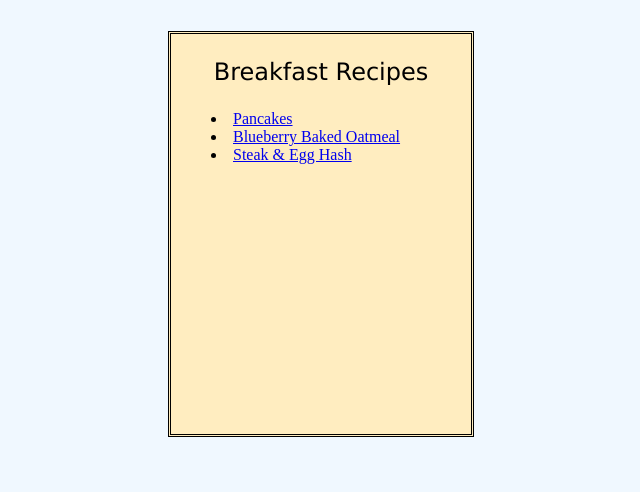
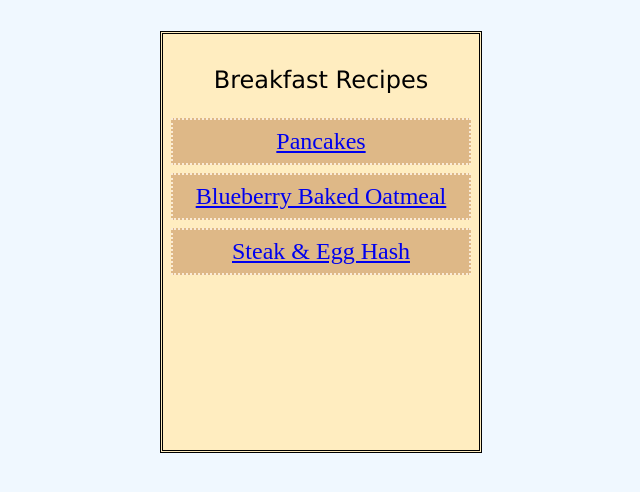
Before and after one commit to k-stannard/odin-recipes, a plain HTML site: page index.html in a window 1280 px wide. Shown: the part 110-602 px from the top of the page, without its empty margins (319-959 px from the left). Drawn offline with Linux system fonts and the light colour scheme.

Commit message:
Update CSS styling of list items on index page

```diff
--- a/index.html
+++ b/index.html
@@ -20,11 +20,10 @@
 
     <div class="menuContainer">
         <p class="title">Breakfast Recipes</p>
-        <ul>
-            <li><a href="./recipes/pancakes.html">Pancakes</a></li>
-            <li><a href="./recipes/oatmeal.html">Blueberry Baked Oatmeal</a></li>
-            <li><a href="./recipes/steakegghash.html">Steak & Egg Hash</a></li>
-        </ul>
+        <a class="link" href="./recipes/pancakes.html">Pancakes</a>
+        <a class="link" href="./recipes/oatmeal.html">Blueberry Baked Oatmeal</a>
+        <a class="link" href="./recipes/steakegghash.html">Steak & Egg Hash</a>
+
     </div>
 </body>
 </html>
--- a/styles.css
+++ b/styles.css
@@ -24,8 +24,8 @@ p.title {
     height: 400px;
     width: 300px;
     text-align: left;
-    list-style-position: inside;
     border-style: double;
+    padding: 8px;
 }
 
 .odinImage {
@@ -34,3 +34,21 @@ p.title {
     height: auto;
     width: auto;
 }
+
+.menuItem {
+    background-color: purple;
+}
+
+.link {
+    border: 2px dotted antiquewhite;
+    background-color: burlywood;
+    text-align: center;
+    padding: 8px 0px 8px 0px;
+    display: block;
+    font-size: 24px;
+    margin-bottom: 8px;
+}
+
+.link:active {
+    background-color: rgb(215, 169, 110);
+}
```
Also changed, not shown: 1 other file.
